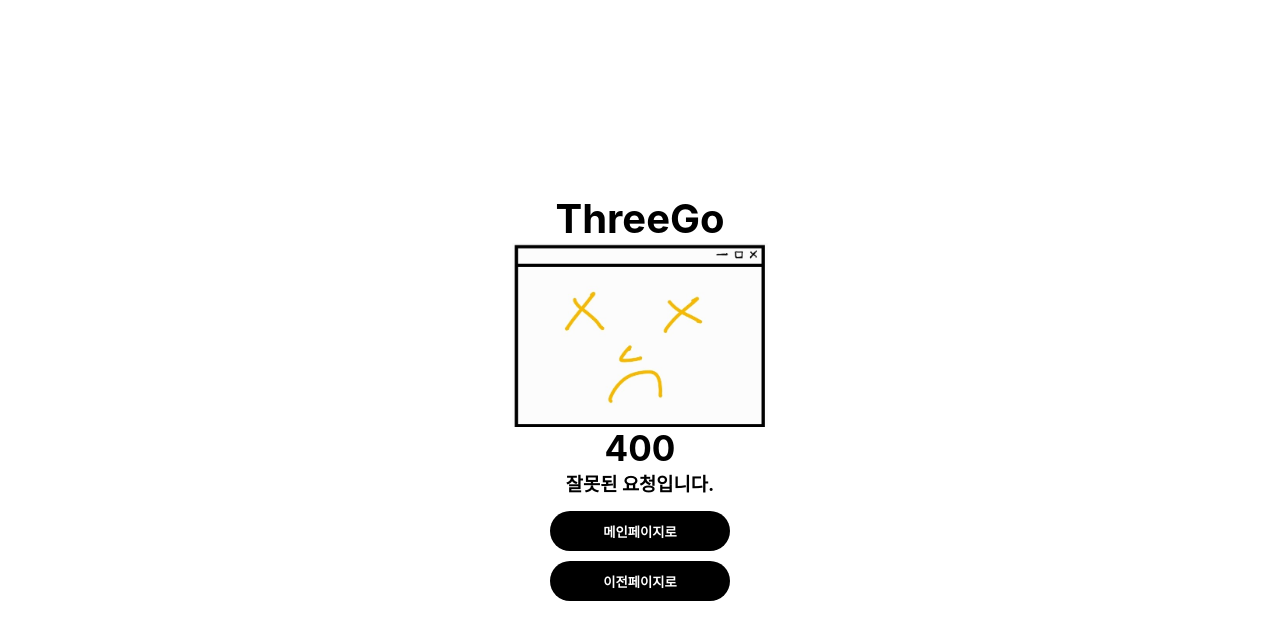
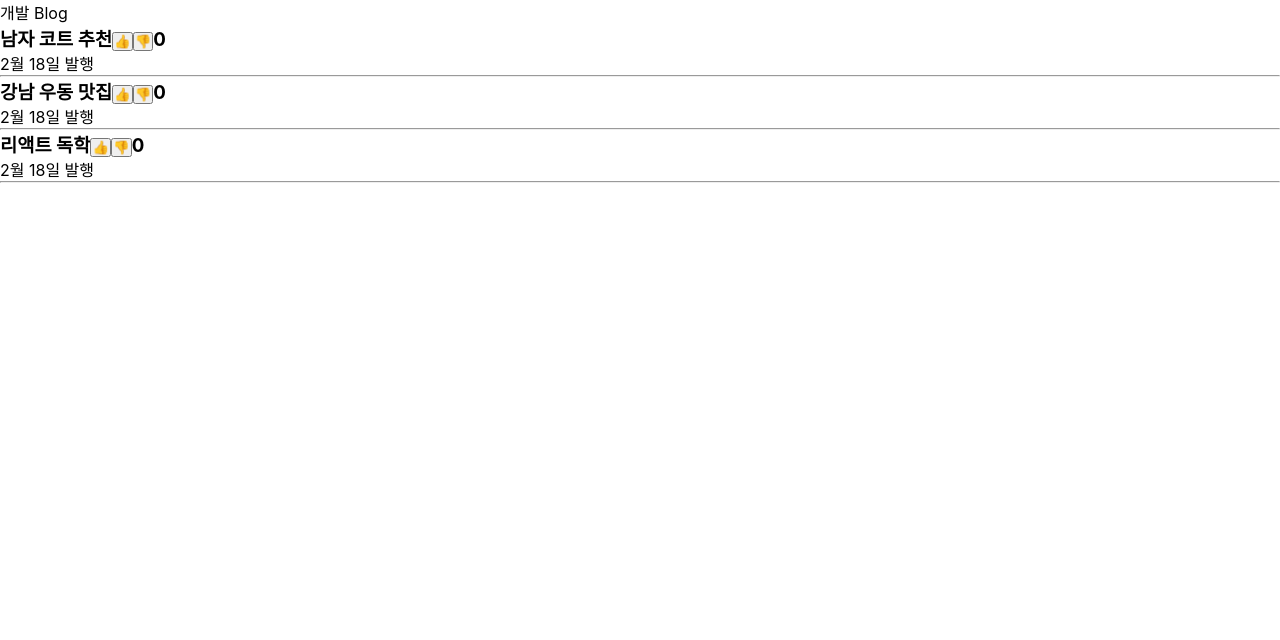
Before and after one commit to leeseongdooo/threego, a React (Create React App) app: page /List in a window 1280 px wide. Shown: the top 640 px of the page. Built offline with nearby package versions, Linux system fonts and the light colour scheme.

Commit message:
Day0510(1)

```diff
--- a/src/App.js
+++ b/src/App.js
@@ -12,7 +12,7 @@ import ErrorPage from './Component/ErrorPage';
 import ReviewList from './Component/ReviewList';
 import ReviewWrite from './Component/ReviewWrite';
 import ReviewDetail from './Component/ReviewDetail';
-
+import List from './Component/List';
 
 function App() {
 
@@ -59,13 +59,18 @@ function App() {
           <ReviewDetail/>
         </Route>
 
+        <Route path="/List">
+          <List/>
+        </Route>
+
+
         <Route path="/Error/:error">
             <ErrorPage/>
         </Route>
 
-          <Route path="*">
-              <ErrorPage/>
-          </Route>
+        <Route path="*">
+            <ErrorPage/>
+        </Route>
 
       </Switch>
     </Router>
--- /dev/null
+++ b/src/Component/List.jsx
@@ -0,0 +1,55 @@
+import React, { useState } from "react";
+
+function List() {
+  let [title, titleSet] = useState([
+    "남자 코트 추천",
+    "강남 우동 맛집",
+    "리액트 독학"
+  ]);
+  let [like, setLike] = useState([0, 0, 0]);
+
+  return (
+    <div className="List">
+
+      <div className="black-nav">
+        <div>개발 Blog</div>
+      </div>
+
+      {title.map((a, i) => {
+          console.log(i);
+        return (
+          <div className="list" key={a}>
+            <h3>
+              {a}
+              <button onClick={() =>
+                  setLike((arr) =>
+                    arr.map((el, idx) => (idx === i ? el + 1 : el))
+                  )
+
+                }
+              >
+                <span role="img" aria-label="good">👍</span>
+              </button>
+              <button
+                onClick={() =>
+                  setLike((arr) =>
+                    arr.map((el, idx) => (idx === i ? el - 1 : el))
+                  )
+                }
+              >
+                <span role="img" aria-label="bad">
+                  👎
+                </span>
+              </button>
+              {like[i]}
+            </h3>
+            <p>2월 18일 발행</p>
+            <hr />
+          </div>
+        );
+      })}
+    </div>
+  );
+}
+
+export default List;
--- a/src/Component/ReviewList.jsx
+++ b/src/Component/ReviewList.jsx
@@ -74,7 +74,9 @@ function ReviewList() {
             ReviewTitle: '이곳은 제목',
             ReviewScore: 1,
             GoodPoint: 10,
-            BadPoint: 3
+            BadPoint: 3,
+            pointUpBool: false,
+            pointDownBool: false
         },
         {
             id: 2,
@@ -84,7 +86,9 @@ function ReviewList() {
             ReviewTitle: '너무 재미있었어요',
             ReviewScore: 5,
             GoodPoint: 50,
-            BadPoint: 20
+            BadPoint: 20,
+            pointUpBool: false,
+            pointDownBool: false
         },
         {
             id: 3,
@@ -94,7 +98,9 @@ function ReviewList() {
             ReviewTitle: '너무 재미있었어요',
             ReviewScore: 1,
             GoodPoint: 5,
-            BadPoint: 0
+            BadPoint: 0,
+            pointUpBool: false,
+            pointDownBool: false
         },
         {
             id: 4,
@@ -104,7 +110,9 @@ function ReviewList() {
             ReviewTitle: '너무 재미있었어요',
             ReviewScore: 4,
             GoodPoint: 3,
-            BadPoint: 0
+            BadPoint: 0,
+            pointUpBool: false,
+            pointDownBool: false
         },
         {
             id: 5,
@@ -114,7 +122,9 @@ function ReviewList() {
             ReviewTitle: '너무 재미있었어요',
             ReviewScore: 5,
             GoodPoint: 0,
-            BadPoint: 20
+            BadPoint: 20,
+            pointUpBool: false,
+            pointDownBool: false
         },
         {
             id: 6,
@@ -124,7 +134,9 @@ function ReviewList() {
             ReviewTitle: '너무 재미있었어요',
             ReviewScore: 2,
             GoodPoint: 10,
-            BadPoint: 30
+            BadPoint: 30,
+            pointUpBool: false,
+            pointDownBool: false
         },
         {
             id: 7,
@@ -134,7 +146,9 @@ function ReviewList() {
             ReviewTitle: '너무 재미있었어요',
             ReviewScore: 5,
             GoodPoint: 40,
-            BadPoint: 50
+            BadPoint: 50,
+            pointUpBool: false,
+            pointDownBool: false
         },
         {
             id: 8,
@@ -144,7 +158,9 @@ function ReviewList() {
             ReviewTitle: '너무 재미있었어요',
             ReviewScore: 5,
             GoodPoint: 60,
-            BadPoint: 0
+            BadPoint: 0,
+            pointUpBool: false,
+            pointDownBool: false
         },
         {
             id: 9,
@@ -154,7 +170,9 @@ function ReviewList() {
             ReviewTitle: '너무 재미있었어요',
             ReviewScore: 5,
             GoodPoint: 0,
-            BadPoint: 0
+            BadPoint: 0,
+            pointUpBool: false,
+            pointDownBool: false
         },
         {
             id: 10,
@@ -164,7 +182,9 @@ function ReviewList() {
             ReviewTitle: '너무 재미있었어요',
             ReviewScore: 5,
             GoodPoint: 0,
-            BadPoint: 0
+            BadPoint: 0,
+            pointUpBool: false,
+            pointDownBool: false
         }
     ]);
 
@@ -194,10 +214,10 @@ function ReviewList() {
     const [RecBool, SetRecBool] = useState()
 
     // Good버튼 누를 때 활성화 됩니다. (한명단 한번만 체크되게 하기 위해서 선언)
-    const [GoodPointBool, setGoodPointBool] = useState();
+    const [GoodPointBool, setGoodPointBool] = useState(true);
 
     // Bad버튼 누를 때 활성화 됩니다.
-    const [BadPointBool, setBadPointBool] = useState();
+    const [BadPointBool, setBadPointBool] = useState(true);
 
 
 
@@ -236,24 +256,15 @@ function ReviewList() {
     // 좋아요버튼 눌렀을 때
     const GoodToggle = id => {
 
-        if(GoodPointBool == true || GoodPointBool == null)
+        if(GoodPointBool == true)
         {
-            setGoodPointBool(false);
-            setReview(
+            setReview((arr) =>
                 review.map(rev =>
-                  rev.id === id ? { ...rev, GoodPoint: rev.GoodPoint + 1 } : rev,
-                ),
-              );
-        }
+                    rev.id === id ? rev.pointUpBool === false ? { ...rev, GoodPoint: rev.GoodPoint + 1, pointUpBool: true} : { ...rev, GoodPoint: rev.GoodPoint - 1, pointUpBool: false}  : rev,
+                )
+            );
+            console.log(review);
 
-        if(GoodPointBool == false)
-        {
-            setGoodPointBool(true);
-            setReview(
-                review.map(rev =>
-                  rev.id === id ? { ...rev, GoodPoint: rev.GoodPoint - 1 } : rev,
-                ),
-            );
         }
     };
 
@@ -261,21 +272,10 @@ function ReviewList() {
 
         if(BadPointBool == true || BadPointBool == null)
         {
-            setBadPointBool(false);
             setReview(
                 review.map(rev =>
-                  rev.id === id ? { ...rev, BadPoint: rev.BadPoint + 1 } : rev,
-                ),
-              );
-        }
-
-        if(BadPointBool == false)
-        {
-            setBadPointBool(true);
-            setReview(
-                review.map(rev =>
-                  rev.id === id ? { ...rev, BadPoint: rev.BadPoint - 1 } : rev,
-                ),
+                    rev.id === id ? rev.pointDownBool === false ? { ...rev, BadPoint: rev.BadPoint + 1, pointDownBool: true} : { ...rev, BadPoint: rev.BadPoint - 1, pointDownBool: false}  : rev,
+                )
             );
         }
     };
```
